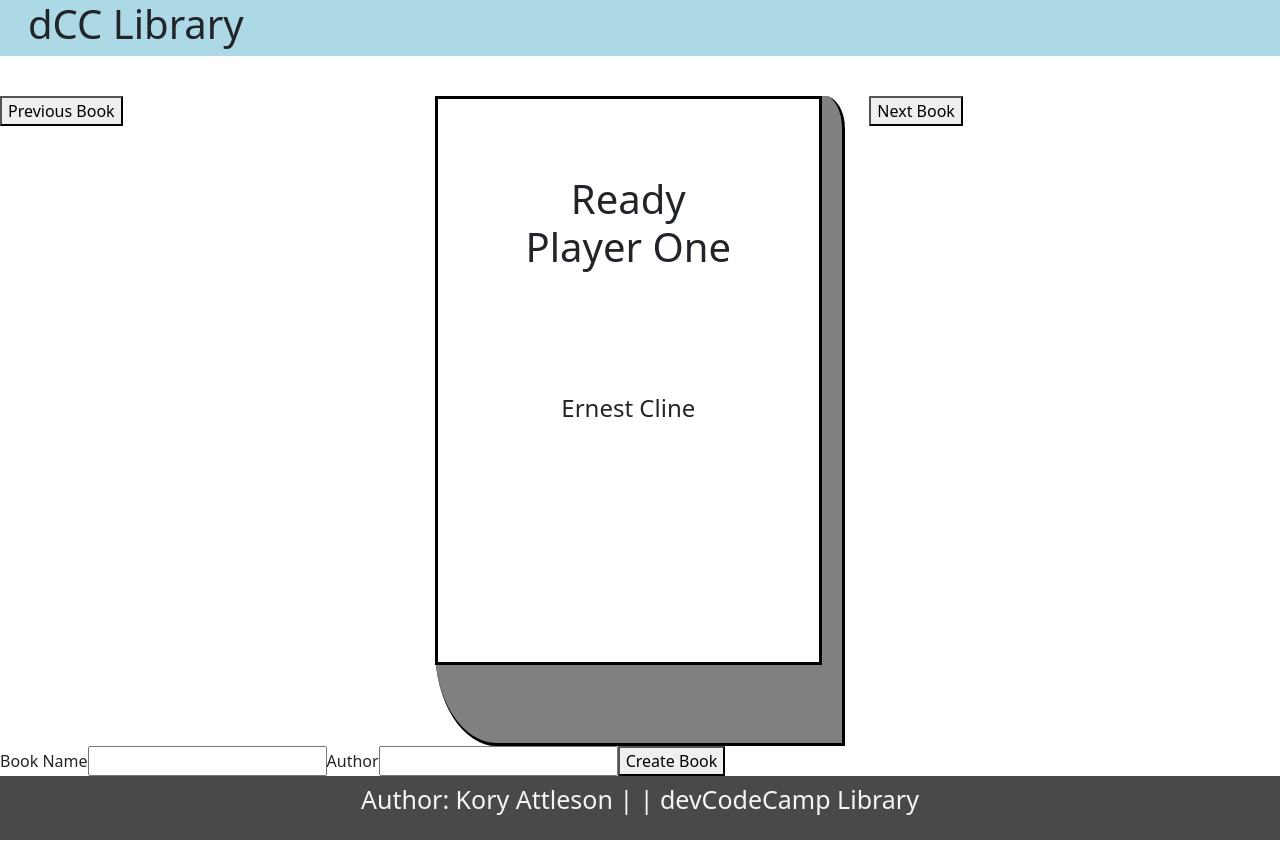
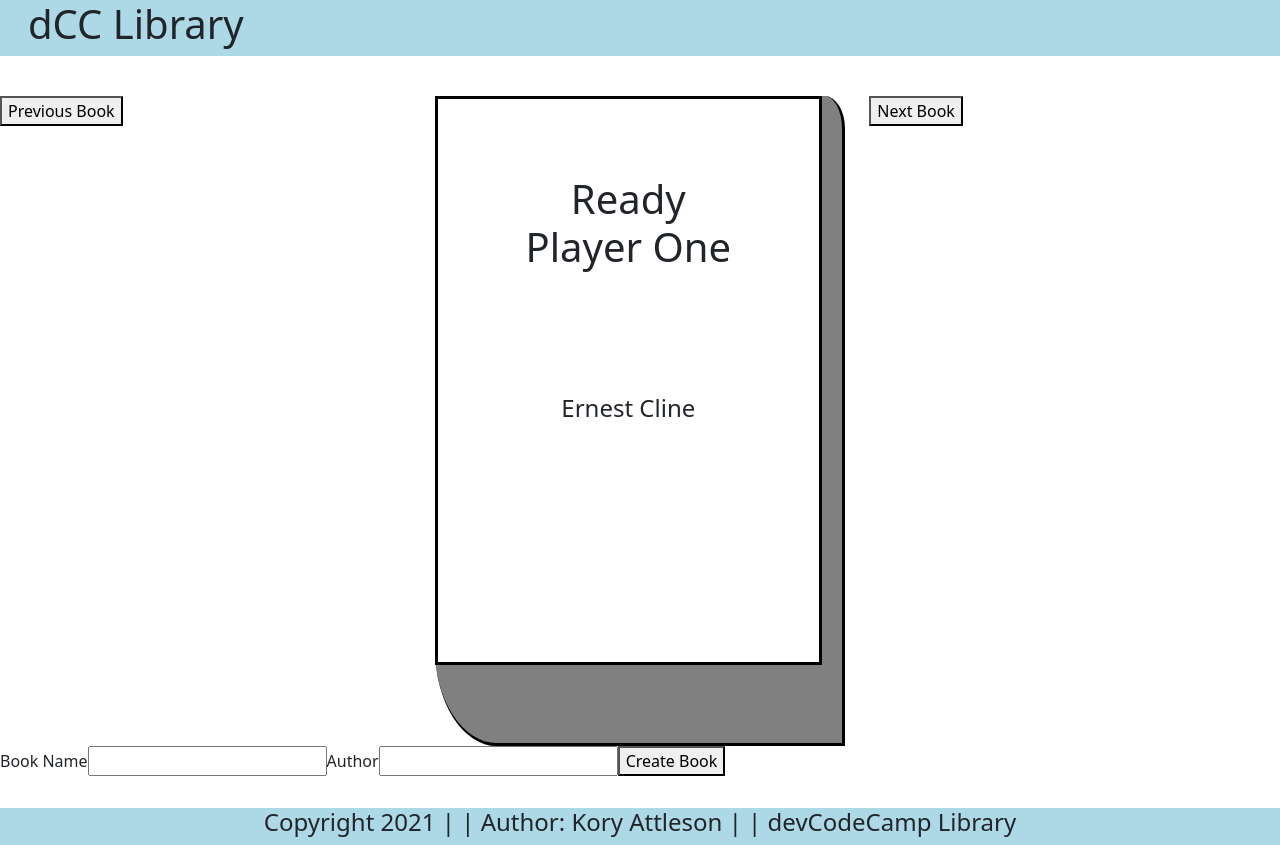
Before and after one commit to Shoulders93/DCCLibrary, a React (Create React App) app: page / in a window 1280 px wide. Built offline with nearby package versions, Linux system fonts and the light colour scheme.

Commit message:
Created Footer component with Footer.jsx and Footer.css file

```diff
--- a/src/components/App.css
+++ b/src/components/App.css
@@ -14,10 +14,3 @@
 .row-space {
     margin-bottom: 2em;
 }
-footer{
-    text-align:center;
-    font-size: 25px;
-    padding: 5px;
-    background-color: #49494b;
-    color: whitesmoke;
-}
--- a/src/components/App.jsx
+++ b/src/components/App.jsx
@@ -3,6 +3,7 @@ import './App.css'
 import TitleBar from './TitleBar/TitleBar';
 import BookViewer from './BookViewer/BookViewer';
 import BookCreator from './BookCreator/BookCreator';
+import Footer from './Footer/Footer';
 
 class App extends Component {
     constructor(props){
@@ -53,9 +54,7 @@ class App extends Component {
                 <TitleBar />
                 <BookViewer book={this.books[this.state.bookNumber]} nextBook={this.goToNextBook} previousBook={this.goToPreviousBook} />
                 <BookCreator createNewBook={this.createBook} />
-                <footer>
-                    <p>Author: Kory Attleson | | devCodeCamp Library</p>
-                </footer>
+                <Footer />
             </div>
         )
     }
--- /dev/null
+++ b/src/components/Footer/Footer.css
@@ -0,0 +1,7 @@
+.footer{
+    background-color: lightblue;
+    width: 100%;
+    box-shadow: 0 50vh 0 50vh lightblue;
+    text-align: center;
+    margin-top: 2em;
+}
--- /dev/null
+++ b/src/components/Footer/Footer.jsx
@@ -0,0 +1,12 @@
+import React from "react";
+import './Footer.css';
+
+const Footer = () => {
+    return (
+        <footer className='footer'>
+            <h4>Copyright 2021 | | Author: Kory Attleson | | devCodeCamp Library</h4>
+        </footer>
+     );
+}
+
+export default Footer;
```
